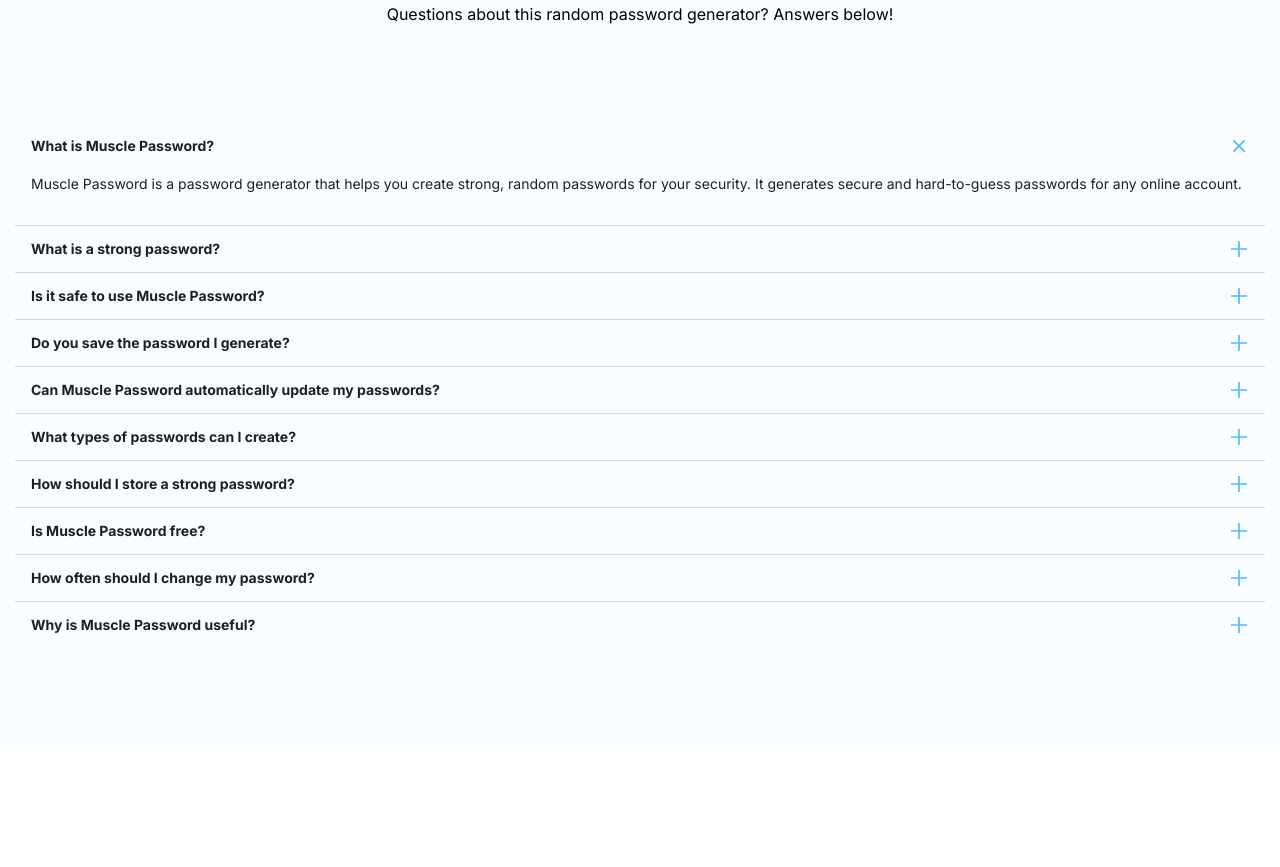
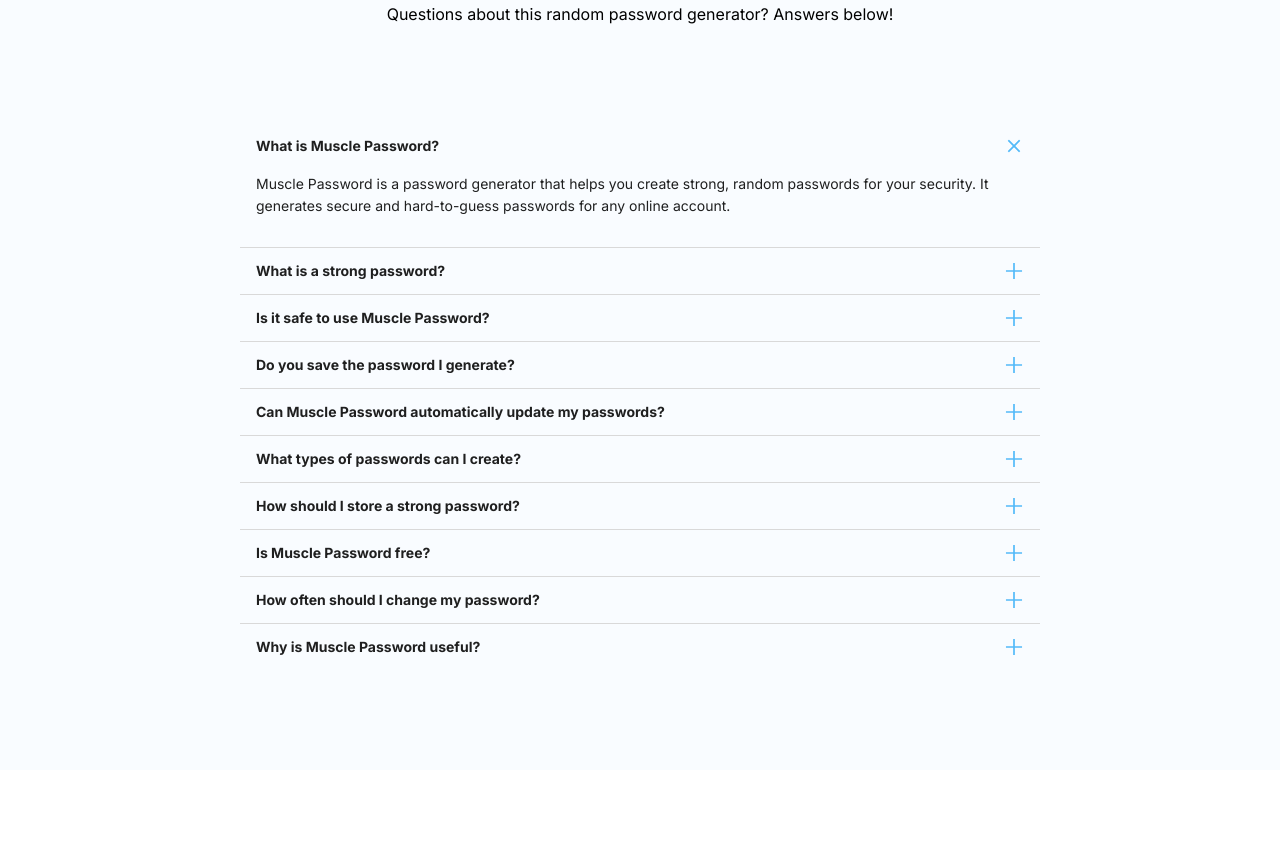
Before and after one commit to musclepassword/musclepassword, a Next.js app: page / in a window 1280 px wide. Shown: the part 1760-2627 px from the top of the page. Built offline with nearby package versions, Linux system fonts and the light colour scheme.

Commit message:
[feat] FAQ Section style changed

```diff
--- a/src/components/FAQ/index.js
+++ b/src/components/FAQ/index.js
@@ -22,7 +22,7 @@
                     <p>{t("Questions about this random password generator? Answers below!")}</p>
                 </article>
                 <Collapse
-                    style={{ backgroundColor: 'transparent' }}
+                    style={{ backgroundColor: 'transparent', margin: '0 auto', maxWidth: 800 }}
                     bordered={false}
                     defaultActiveKey={['0']}
                     expandIcon={({ isActive }) => <PlusOutlined style={{ fontSize: 20, color: '#53baf9' }} rotate={isActive ? 45 : 0} />}
```
